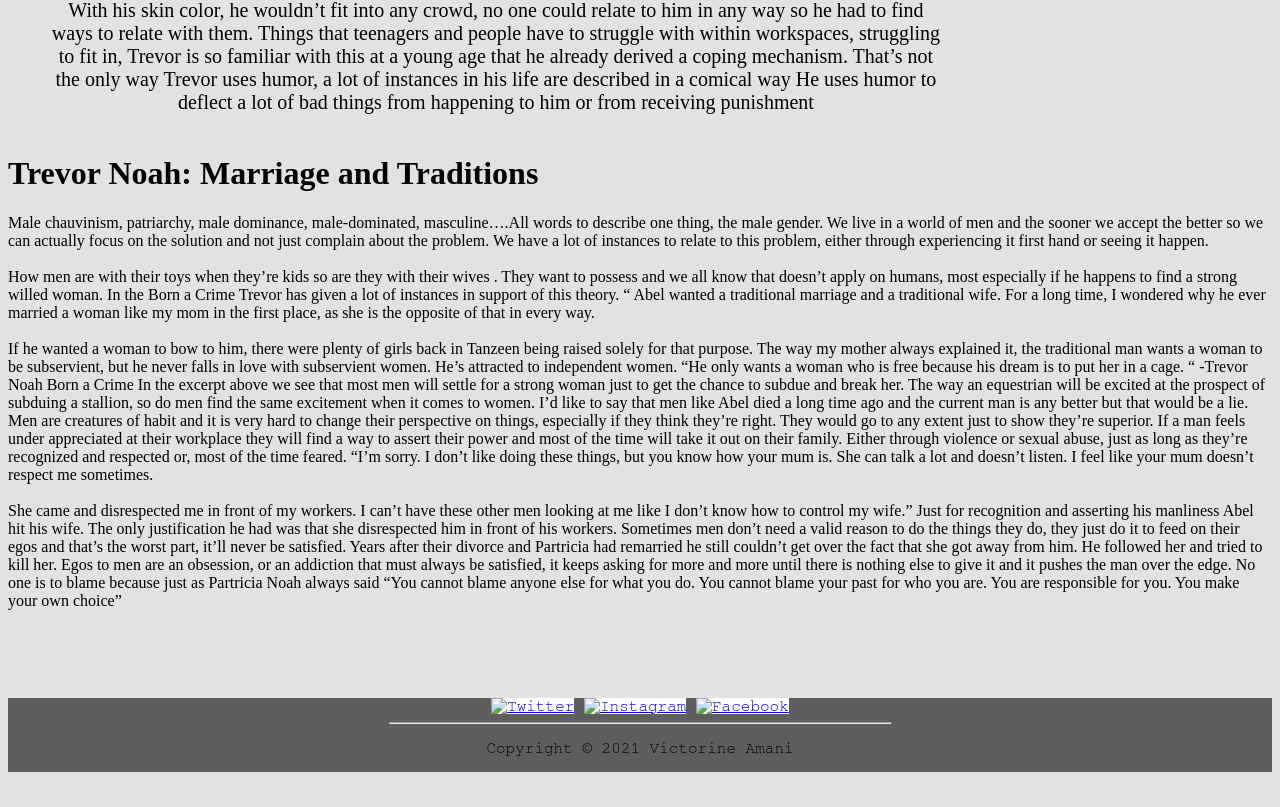
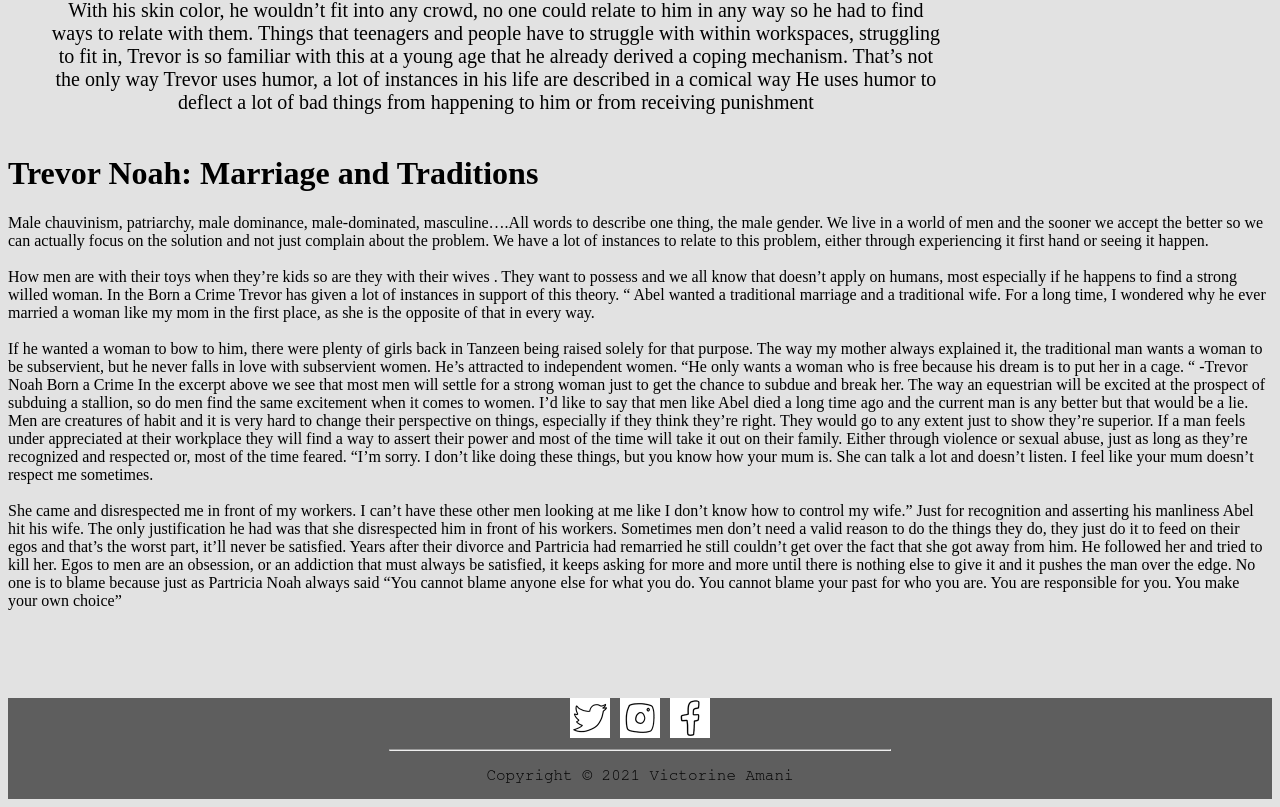
Before and after one commit to Victorine-amani/Myportfolio, a plain HTML site: page blog.html in a window 1280 px wide. Shown: the part 1107-1914 px from the top of the page. Before the commit the page ends 1887 px from the top, so only its background shows below. Drawn offline with Linux system fonts and the light colour scheme.

Commit message:
Update blog.html

```diff
--- a/blog.html
+++ b/blog.html
@@ -26,7 +26,7 @@
     <br><br>
     <div id="main">
         <div id="trevs">
-            <img class="photot" src="images/montero.jpg" alt=" Born a Crime"></div>
+            <img class="photot" src="montero.jpg" alt=" Born a Crime"></div>
         <div id=" bio ">
             <h4 class="me4 ">
                 <img src="https://fontmeme.com/permalink/210511/69915f4e1bd993ea0b8a016749a6d283.png" alt="outline-fonts">
@@ -75,10 +75,10 @@
     <br><br><br><br>
     <div class=" footer ">
         <footer>
-            <a href="https://twitter.com/ "><img class="Image " src="images/Twitter.png " alt="Twitter "></a>
+            <a href="https://twitter.com/ "><img class="Image " src="Twitter.png " alt="Twitter "></a>
             <a href="https://www.instagram.com/tory_amani/ ">
-                <img class="Image " src="images/Insta.png " alt="Instagram "></a>
-            <a href="# "><img class="Image " src="images/FB.png " alt="Facebook "></a>
+                <img class="Image " src="Insta.png " alt="Instagram "></a>
+            <a href="# "><img class="Image " src="FB.png " alt="Facebook "></a>
 
 
             <hr>
```
